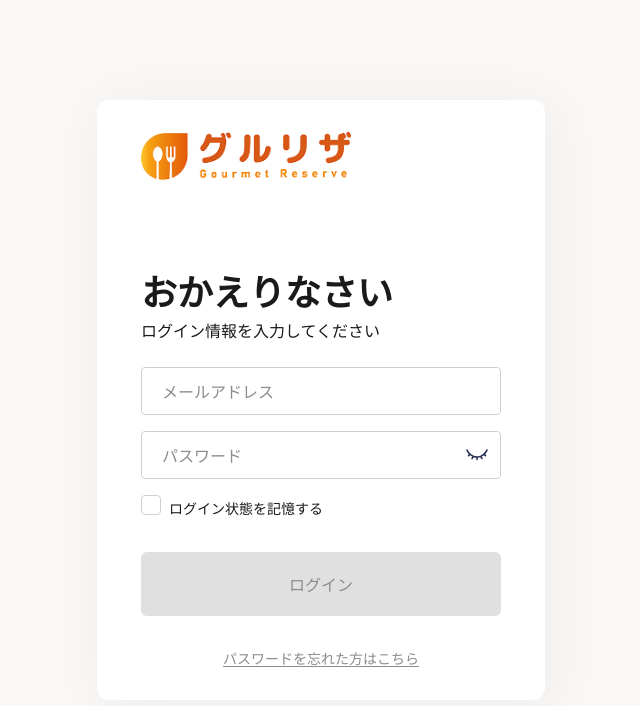
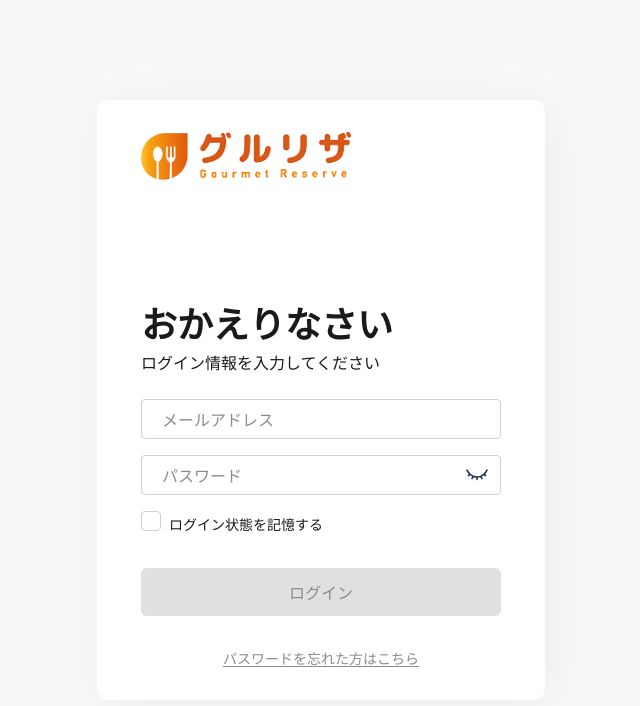
Before and after one commit to TagKrj/GourmetReserve, a React (Vite) app: page / in a window 1280 px wide. Shown: the top 706 px of the page, without its empty margins (319-959 px from the left). Built offline with nearby package versions, Linux system fonts and the light colour scheme.

Commit message:
feat: reduce height of Button and Input components for improved layout consistency

```diff
--- a/src/components/Button.jsx
+++ b/src/components/Button.jsx
@@ -20,7 +20,7 @@ const Button = ({
             onClick={onClick}
             disabled={disabled}
             className={`
-                w-full font-medium rounded-md py-5 px-9 text-base
+                w-full font-medium rounded-md py-3 px-9 text-base
                 ${getButtonStyles()}
                 hover:shadow-md transition-all duration-200
                 ${disabled ? 'opacity-50 cursor-not-allowed' : 'cursor-pointer'}
--- a/src/components/Input.jsx
+++ b/src/components/Input.jsx
@@ -50,7 +50,7 @@ const Input = ({
     );
 
     return (
-        <div className="relative h-12">
+        <div className="relative h-10">
             <input
                 type={inputType}
                 value={value}
@@ -58,7 +58,7 @@ const Input = ({
                 onFocus={() => setIsFocused(true)}
                 onBlur={() => setIsFocused(false)}
                 className={`
-                    w-full h-12 border rounded px-5 text-base text-secondary placeholder-neutral-500
+                    w-full h-10 border rounded px-5 text-base text-secondary placeholder-neutral-500
                     transition-all duration-200
                     ${getInputStyling()}
                     focus:outline-none
```
